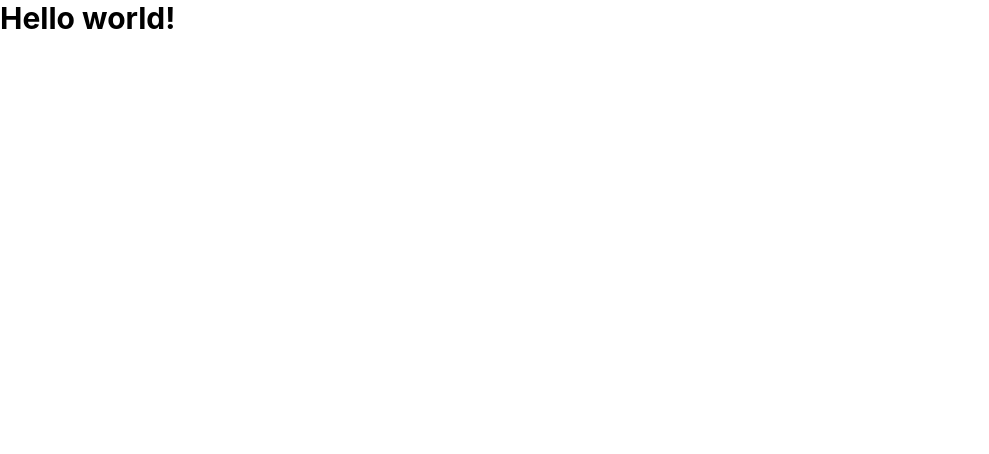
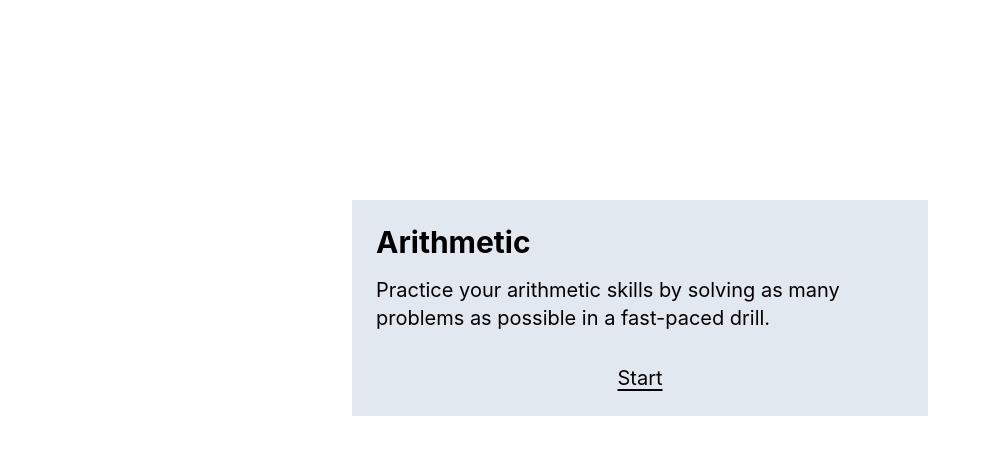
Before and after one commit to unknown/arithmetic, a Next.js app: page / in a window 1280 px wide. Shown: the top 454 px of the page, without its empty margins (0-989 px from the left). Built offline with nearby package versions, Linux system fonts and the light colour scheme.

Commit message:
Add basic form layout

```diff
--- a/src/pages/index.tsx
+++ b/src/pages/index.tsx
@@ -1,9 +1,22 @@
 import type { NextPage } from "next";
+import { useState } from "react";
 
 const Home: NextPage = () => {
   return (
-    <div>
-      <h1 className="text-3xl font-bold">Hello world!</h1>
+    <div className="h-screen flex flex-col items-center justify-start">
+      <div className="basis-1/4" />
+      <div className="flex flex-col max-w-xl p-6 bg-slate-200">
+        <h1 className="text-3xl font-bold">Arithmetic</h1>
+        <div className="py-2" />
+        <p className="text-xl">
+          Practice your arithmetic skills by solving as many problems as
+          possible in a fast-paced drill.
+        </p>
+        <div className="py-4" />
+        <button className="text-xl underline underline-offset-4 decoration-2">
+          Start
+        </button>
+      </div>
     </div>
   );
 };
```
